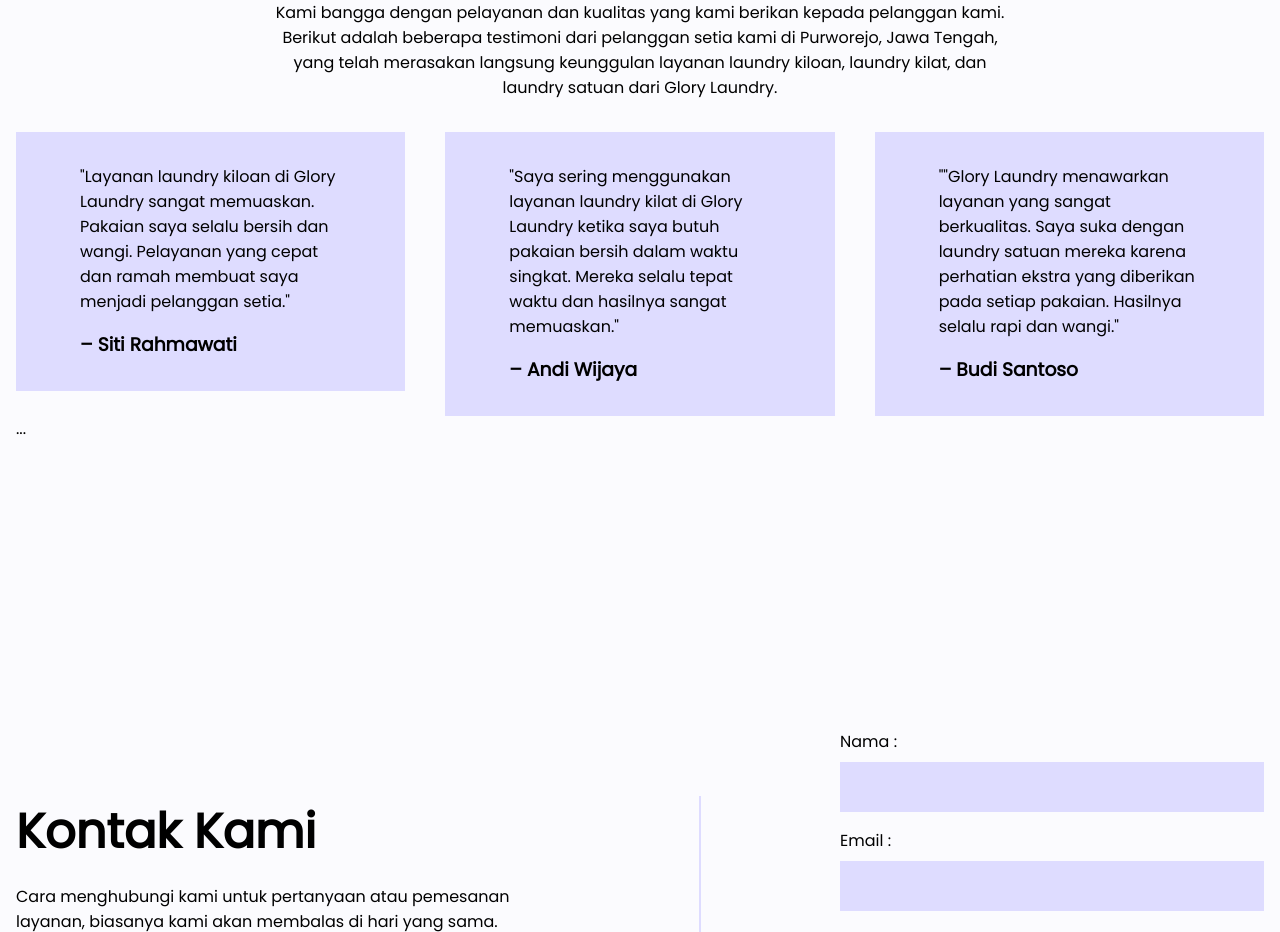
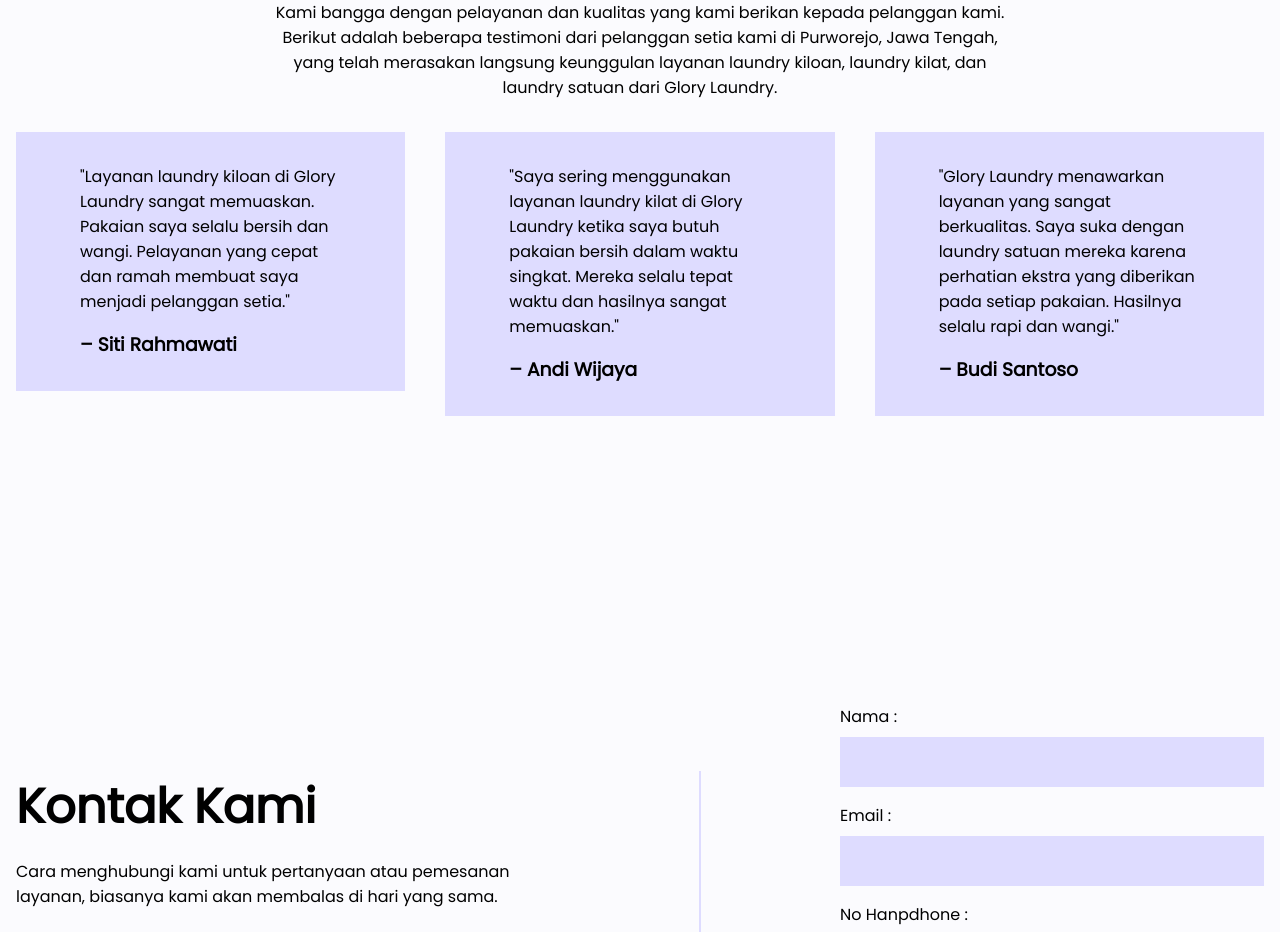
Before and after one commit to frontendaji/glorylaundry-nextjs, a Next.js app: page / in a window 1280 px wide. Shown: the part 2560-3492 px from the top of the page. Built offline with nearby package versions, Linux system fonts and the light colour scheme.

Commit message:
fix eror vercel 1

```diff
--- a/src/components/testimoni/TestimoniSection.js
+++ b/src/components/testimoni/TestimoniSection.js
@@ -37,29 +37,29 @@
             >
                 <SwiperSlide>
                     <div className={Styles.card}>
-                        <p>"Layanan laundry kiloan di Glory Laundry sangat memuaskan. Pakaian saya selalu bersih dan wangi. Pelayanan yang cepat dan ramah membuat saya menjadi pelanggan setia."</p>
+                        <p>&quot;Layanan laundry kiloan di Glory Laundry sangat memuaskan. Pakaian saya selalu bersih dan wangi. Pelayanan yang cepat dan ramah membuat saya menjadi pelanggan setia.&quot;</p>
                         <h3>– Siti Rahmawati</h3>
                     </div>
                 </SwiperSlide>
                 <SwiperSlide>
                     <div className={Styles.card}>
-                        <p>"Saya sering menggunakan layanan laundry kilat di Glory Laundry ketika saya butuh pakaian bersih dalam waktu singkat. Mereka selalu tepat waktu dan hasilnya sangat memuaskan."</p>
+                        <p>&quot;Saya sering menggunakan layanan laundry kilat di Glory Laundry ketika saya butuh pakaian bersih dalam waktu singkat. Mereka selalu tepat waktu dan hasilnya sangat memuaskan.&quot;</p>
                         <h3>– Andi Wijaya</h3>
                     </div>
                 </SwiperSlide>
                 <SwiperSlide>
                     <div className={Styles.card}>
-                        <p>""Glory Laundry menawarkan layanan yang sangat berkualitas. Saya suka dengan laundry satuan mereka karena perhatian ekstra yang diberikan pada setiap pakaian. Hasilnya selalu rapi dan wangi."</p>
+                        <p>&quot;Glory Laundry menawarkan layanan yang sangat berkualitas. Saya suka dengan laundry satuan mereka karena perhatian ekstra yang diberikan pada setiap pakaian. Hasilnya selalu rapi dan wangi.&quot;</p>
                         <h3>– Budi Santoso</h3>
                     </div>
                 </SwiperSlide>
                 <SwiperSlide>
                     <div className={Styles.card}>
-                        <p>"Layanan laundry kiloan di Glory Laundry sangat memuaskan. Pakaian saya selalu bersih dan wangi. Pelayanan yang cepat dan ramah membuat saya menjadi pelanggan setia."</p>
+                        <p>&quot;Layanan laundry kiloan di Glory Laundry sangat memuaskan. Pakaian saya selalu bersih dan wangi. Pelayanan yang cepat dan ramah membuat saya menjadi pelanggan setia.&quot;</p>
                         <h3>– Siti Rahmawati</h3>
                     </div>
                 </SwiperSlide>
-                ...
+                {/* Add more SwiperSlide components as needed */}
             </Swiper>
         </section>
     )
```
